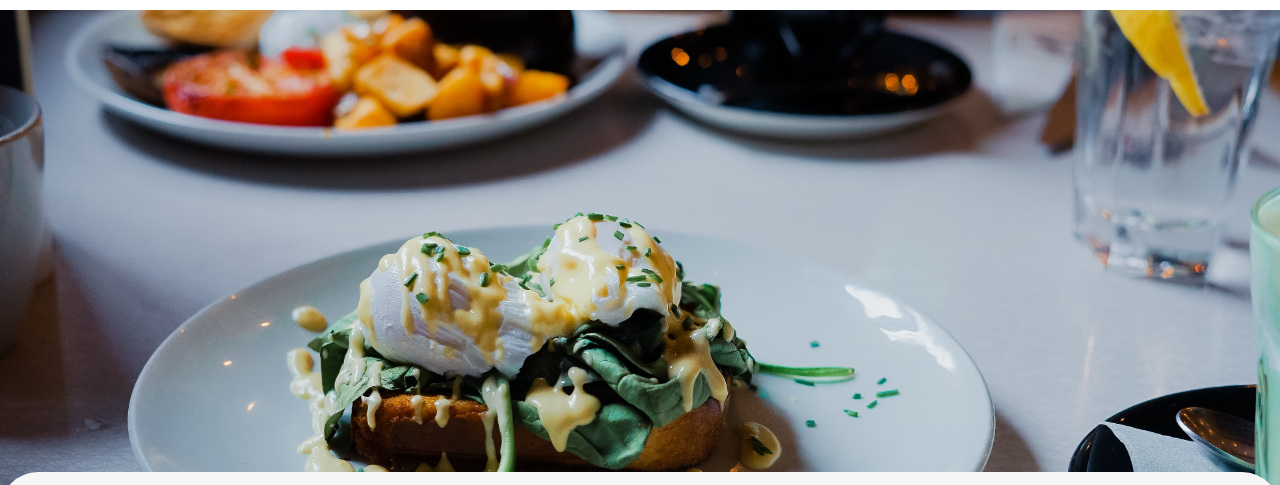
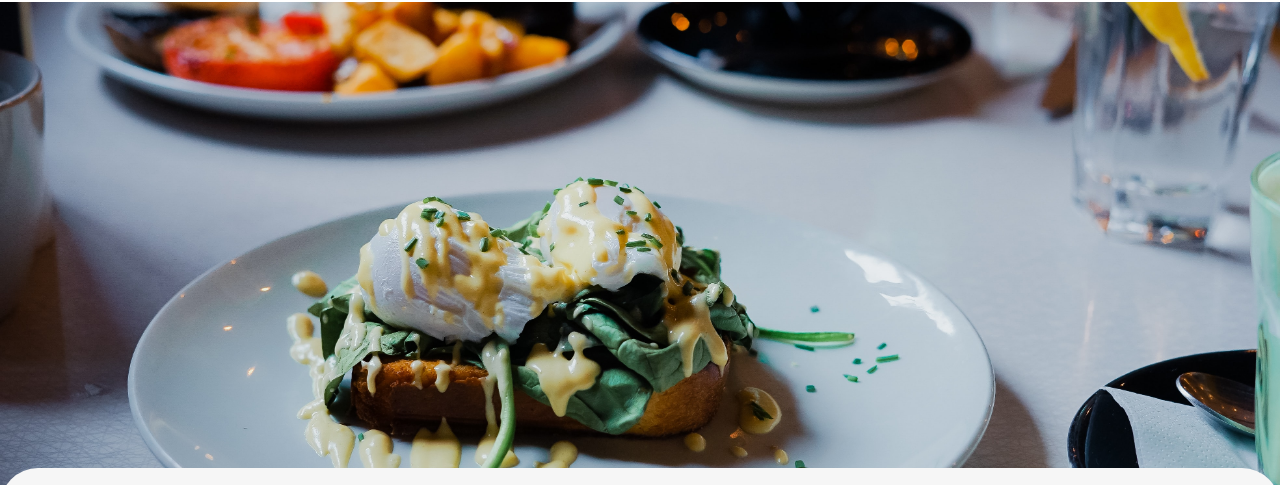
Before and after one commit to Choukro/Ohmyfood, a website: page menu/a_la_francaise.html in a window 1280 px wide. Shown: the part 63-548 px from the top of the page. Drawn offline with Linux system fonts and the light colour scheme; a web font is replaced by a local one.

Commit message:
style(body + home + menu) : margin zéro body + modif object-position images

```diff
--- a/sass/base/_normes.scss
+++ b/sass/base/_normes.scss
@@ -7,7 +7,9 @@ body {
 	height: 100%;
   margin-left: auto;
   margin-right: auto;
-  max-width:1400px;
+  margin-bottom: 0;
+  margin-top: 0;
+  /*max-width:1400px;*/
   @include tablet-only {
     max-width:991px;
   }
--- a/sass/pages/_home.scss
+++ b/sass/pages/_home.scss
@@ -143,7 +143,10 @@
             height : 170px;
             width : 100%;
             object-fit: cover;
-            object-position: right bottom;
+            object-position: 0% 80%;
+            @include tablet-only {
+                object-position: unset;
+            }
             @include rounded (em(15) em(15) 0px 0px);
         }
         span {
--- a/sass/pages/_menu.scss
+++ b/sass/pages/_menu.scss
@@ -3,14 +3,13 @@ main {
 }
 
 #image-restaurant {
-    @include tablet-and-desktop {
-        max-height : 500px;
-    }
     img {
         max-width: 100%;
         object-fit: cover;
-        @include desktop-only {
-            object-position: 0 -150px;
+        @include tablet-and-desktop {
+            width: 100%;
+            height : 500px;
+            object-position: 0% 50%;
         }
     }
 }
@@ -19,13 +18,6 @@ main {
     max-height : 70vw;
     img {
         object-position: 0 -95px;
-        @include tablet-and-desktop {
-            object-position: unset;
-        }
-        @include desktop-only {
-            width:100%;
-            max-height : 600px;
-        }
     }
 }
 
```
Also changed, not shown: css/style.css, 1 other file.
